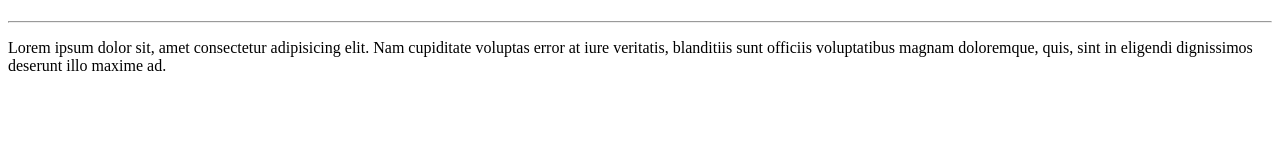
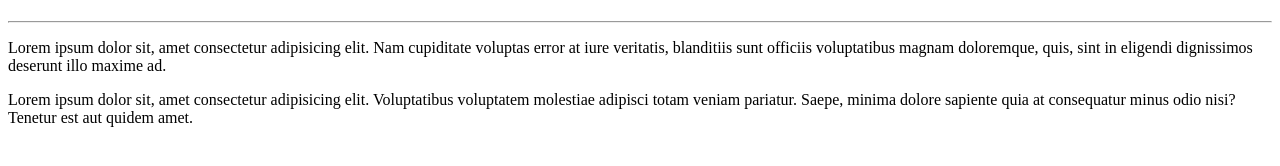
Before and after one commit to Carlos-Lino/Ola-Mundo, a plain HTML site: page site-exemplo/index.html in a window 1280 px wide. Drawn offline with Linux system fonts and the light colour scheme.

Commit message:
adicionei um parágrafo

```diff
--- a/site-exemplo/index.html
+++ b/site-exemplo/index.html
@@ -9,5 +9,6 @@
     <h1></h1>
     <hr>
     <p>Lorem ipsum dolor sit, amet consectetur adipisicing elit. Nam cupiditate voluptas error at iure veritatis, blanditiis sunt officiis voluptatibus magnam doloremque, quis, sint in eligendi dignissimos deserunt illo maxime ad.</p>
+    <p>Lorem ipsum dolor sit, amet consectetur adipisicing elit. Voluptatibus voluptatem molestiae adipisci totam veniam pariatur. Saepe, minima dolore sapiente quia at consequatur minus odio nisi? Tenetur est aut quidem amet.</p>
 </body>
 </html>
```
